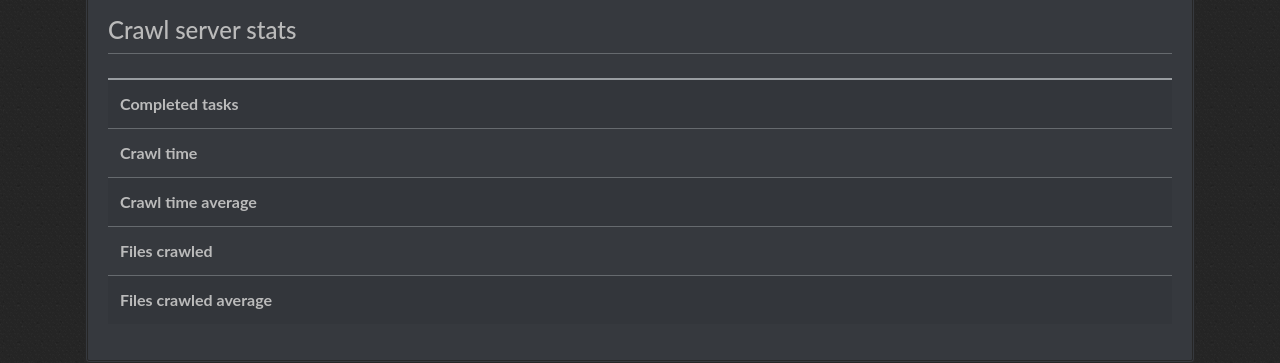
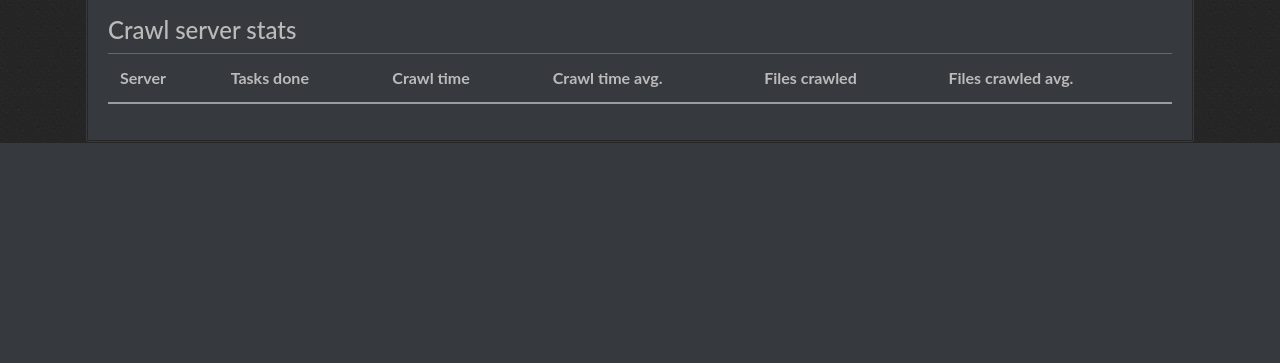
Before and after one commit to simon987/od-database, a Flask app: page /stats in a window 1280 px wide. Shown: the part 1401-1764 px from the top of the page. After the commit the page ends 1544 px from the top, so only its background shows below. Run offline with Flask 2, Linux system fonts and the light colour scheme; data that the repository does not hold is empty; parts of the project's set-up code (start-up, migrations or seed data) failed here and were passed over; some libraries are stand-ins or nearby versions.

Commit message:
Stats page crawl server table improvement

```diff
--- a/templates/stats.html
+++ b/templates/stats.html
@@ -74,43 +74,25 @@
                 <table class="table table-striped">
                     <thead>
                     <tr>
-                        <th></th>
-                        {% for server in crawl_server_stats %}
-                            <th>{{ server }}</th>
-                        {% endfor %}
+                        <th>Server</th>
+                        <th>Tasks done</th>
+                        <th>Crawl time</th>
+                        <th>Crawl time avg.</th>
+                        <th>Files crawled</th>
+                        <th>Files crawled avg.</th>
                     </tr>
                     </thead>
                     <tbody>
-                    <tr>
-                        <th>Completed tasks</th>
-                        {% for server in crawl_server_stats %}
+                    {% for server in crawl_server_stats %}
+                        <tr>
+                            <td><b>{{ server }}</b></td>
                             <td>{{ crawl_server_stats[server].task_count }}</td>
-                        {% endfor %}
-                    </tr>
-                    <tr>
-                        <th>Crawl time</th>
-                        {% for server in crawl_server_stats %}
                             <td>{{ crawl_server_stats[server].time|round(2) }}s</td>
-                        {% endfor %}
-                    </tr>
-                    <tr>
-                        <th>Crawl time average</th>
-                        {% for server in crawl_server_stats %}
                             <td>{{ crawl_server_stats[server].time_avg|round(2) }}s</td>
-                        {% endfor %}
-                    </tr>
-                    <tr>
-                        <th>Files crawled</th>
-                        {% for server in crawl_server_stats %}
                             <td>{{ crawl_server_stats[server].file_count }}</td>
-                        {% endfor %}
-                    </tr>
-                    <tr>
-                        <th>Files crawled average</th>
-                        {% for server in crawl_server_stats %}
                             <td>{{ crawl_server_stats[server].file_count_avg | round(2) }}</td>
-                        {% endfor %}
-                    </tr>
+                        </tr>
+                    {% endfor %}
                     </tbody>
                 </table>
             </div>
```
